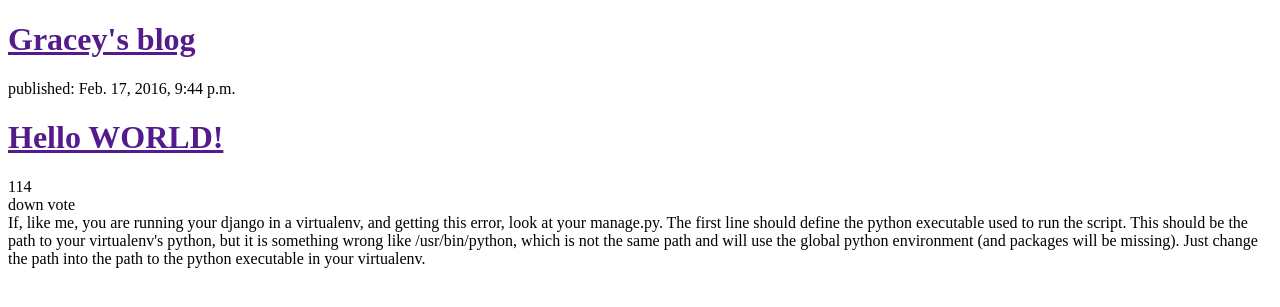
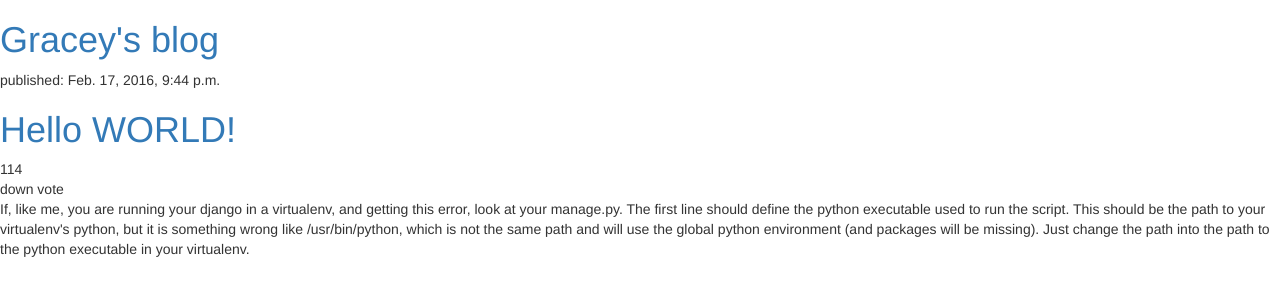
Before and after one commit to GraceJonn123/jj, a Django app: page / in a window 1280 px wide. Shown: the top 307 px of the page. Run offline with Django 3.2, Linux system fonts and the light colour scheme; data comes from the database, SQL or seed files in the repository; some libraries are stand-ins or nearby versions.

Commit message:
adding new directory css

```diff
--- /dev/null
+++ b/djangogirls/blog/static/css/blog.css
@@ -0,0 +1,3 @@
+h1 a{
+  color: #CA00FC;
+}
--- a/djangogirls/blog/templates/blog/post_list.html
+++ b/djangogirls/blog/templates/blog/post_list.html
@@ -1,6 +1,8 @@
 <!DOCTYPE html>
 <html>
     <head>
+      <link rel="stylesheet" href="//maxcdn.bootstrapcdn.com/bootstrap/3.2.0/css/bootstrap.min.css">
+      <link rel="stylesheet" href="//maxcdn.bootstrapcdn.com/bootstrap/3.2.0/css/bootstrap-theme.min.css">
         <title>Gracey's blog</title>
     </head>
     <body>
```
